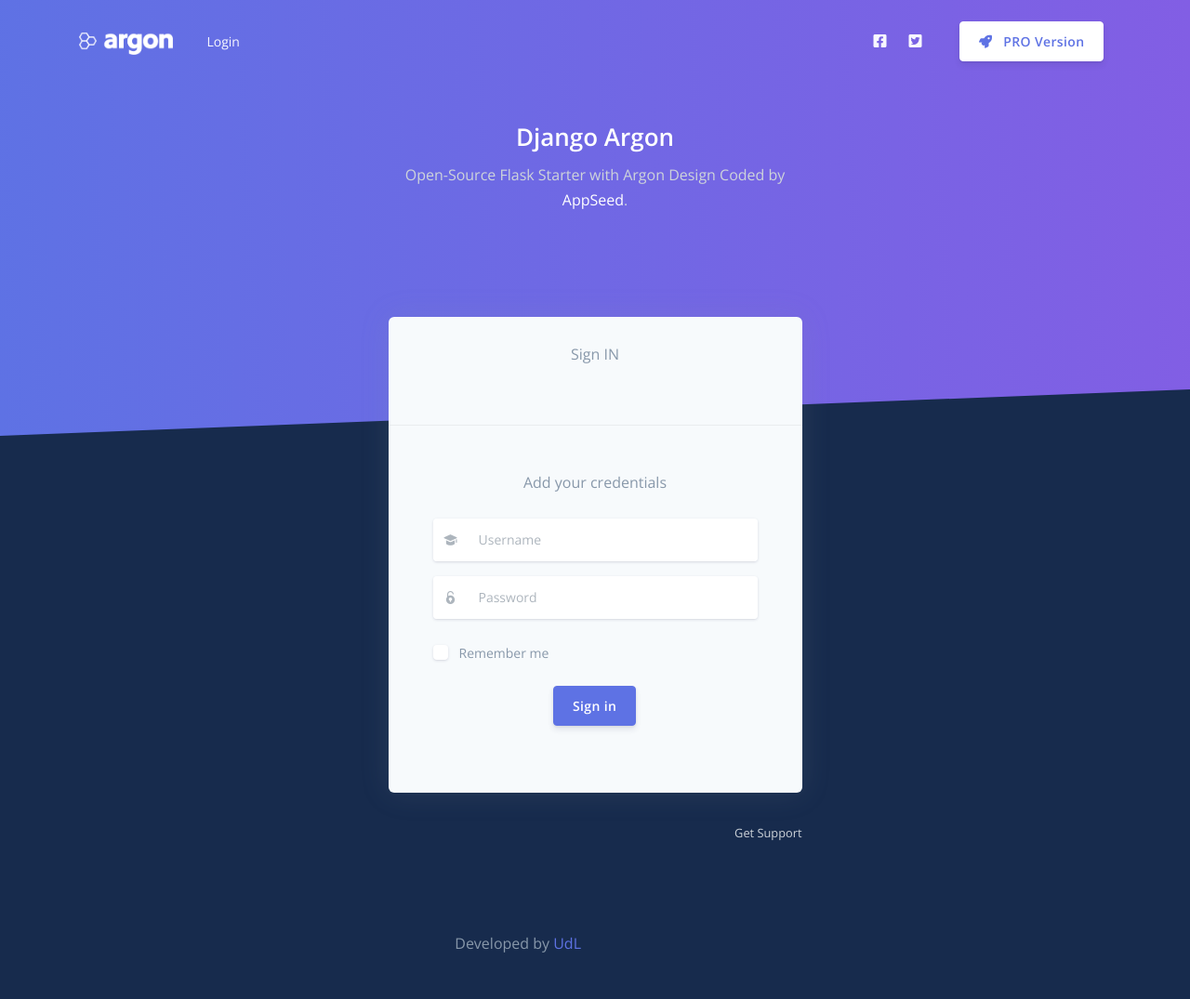
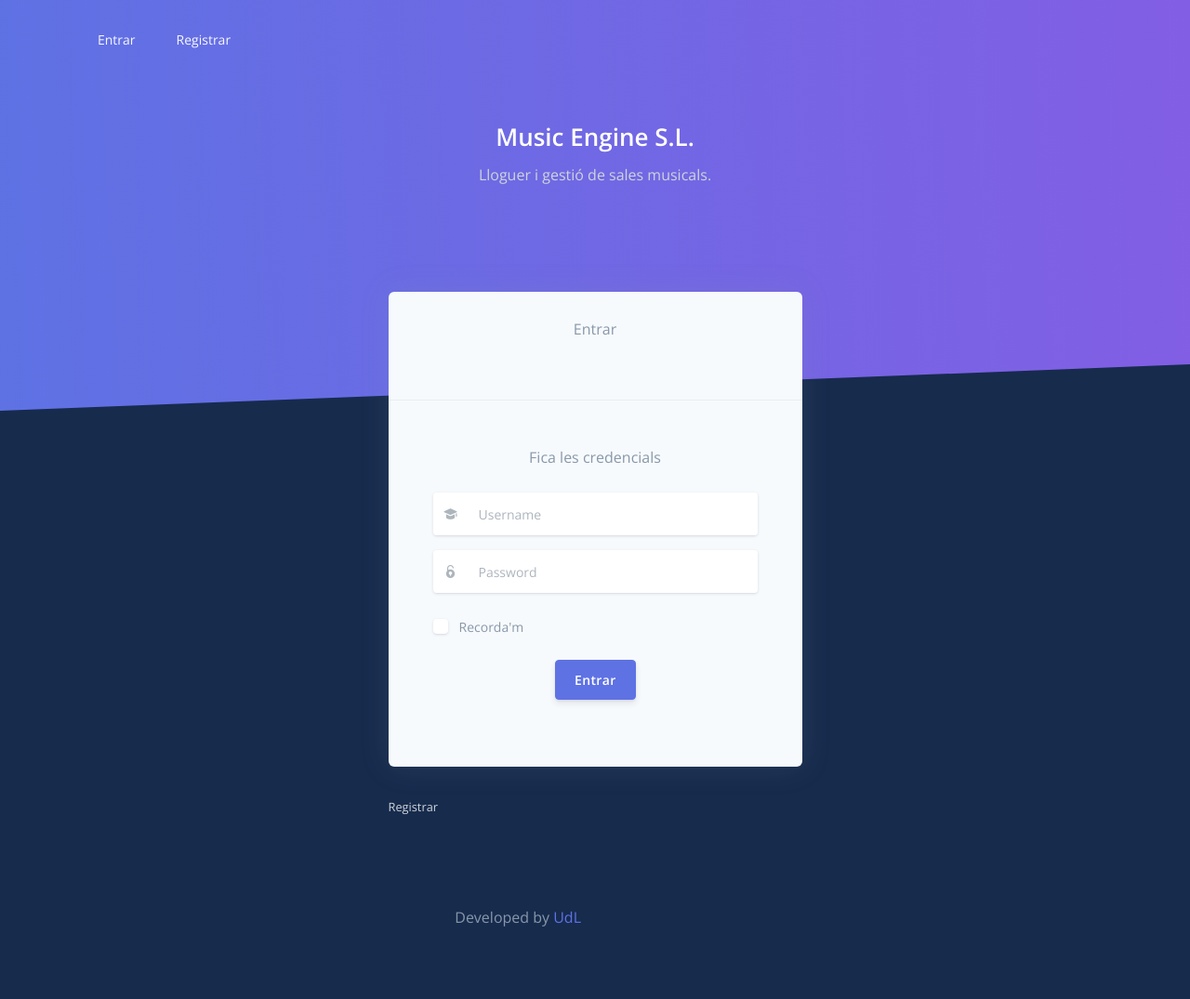
Before and after one commit to SoftwareProjectUdL/MusicEngine, a Django app: page /login/ in a window 1280 px wide. Shown: the whole page at 93% size. After the commit the page ends 997 px from the top, so only its background shows below. Run offline with Django 4.2, Linux system fonts and the light colour scheme; some libraries are stand-ins or nearby versions.

Commit message:
templates permisions

```diff
--- a/MusicEngineApp/authentication/urls.py
+++ b/MusicEngineApp/authentication/urls.py
@@ -4,6 +4,6 @@
 
 urlpatterns = [
     path('login/', login_view, name="login"),
-    # path('register/', register_user, name="register"),
+    path('register/', register_user, name="register"),
     path("logout/", logout_redirect, name="logout")
 ]
--- a/MusicEngineApp/authentication/views.py
+++ b/MusicEngineApp/authentication/views.py
@@ -1,9 +1,12 @@
 from django.contrib.auth import authenticate, login, logout
+from django.contrib.auth.decorators import user_passes_test
+from django.contrib.auth.models import Group
 from django.shortcuts import render, redirect
 
 from .forms import LoginForm, SignUpForm
 
 
+#@user_passes_test(lambda u: u.is_authenticated is False, login_url='/')
 def login_view(request, msg=None):
     form = LoginForm(request.POST or None)
     msg = request.GET.get('msg')
@@ -15,8 +18,9 @@
             user = authenticate(username=username, password=password)
             if user is not None:
                 login(request, user)
-                # user.groups.filter(name="gestor").exists()
-                return redirect("/backoffice")
+                if user.groups.filter(name="gestor").exists():
+                    return redirect("/backoffice")
+                return redirect("/")
             else:
                 msg = 'Invalid credentials'
         else:
@@ -25,6 +29,7 @@
     return render(request, "authentication/login.html", {"form": form, "msg": msg})
 
 
+@user_passes_test(lambda u: u.is_authenticated is False, login_url='/')
 def register_user(request):
     msg = None
     success = False
@@ -32,24 +37,19 @@
     if request.method == "POST":
         form = SignUpForm(request.POST)
         if form.is_valid():
-            form.save()
-            username = form.cleaned_data.get("username")
-            raw_password = form.cleaned_data.get("password1")
-            user = authenticate(username=username, password=raw_password)
-
-            msg = 'User created - please <a href="/login">login</a>.'
-            success = True
-
-            # return redirect("/login/")
+            user = form.save()
+            group = Group.objects.get(name='client')
+            user.groups.add(group)
+            return redirect("/")
 
         else:
             msg = 'Form is not valid'
     else:
         form = SignUpForm()
-
     return render(request, "authentication/register.html", {"form": form, "msg": msg, "success": success})
 
 
+@user_passes_test(lambda u: u.is_authenticated is True, login_url='/')
 def logout_redirect(request):
     logout(request)
     return redirect("/login?msg=Logged out successfully.")
--- a/templates/authentication/includes/navigation-fullscreen.html
+++ b/templates/authentication/includes/navigation-fullscreen.html
@@ -1,8 +1,8 @@
 <nav id="navbar-main" class="navbar navbar-horizontal navbar-transparent navbar-main navbar-expand-lg navbar-light">
   <div class="container">
-    <a class="navbar-brand" href="{% url 'home_back' %}">
+    <!--<a class="navbar-brand" href="{% url 'home_back' %}">
       <img src="/static/assets/img/brand/white.png" alt="Argon Design - Template Starter Logo.">
-    </a>
+    </a>-->
     <button class="navbar-toggler" type="button" data-toggle="collapse" data-target="#navbar-collapse" aria-controls="navbar-collapse" aria-expanded="false" aria-label="Toggle navigation">
       <span class="navbar-toggler-icon"></span>
     </button>
@@ -10,9 +10,9 @@
       <div class="navbar-collapse-header">
         <div class="row">
           <div class="col-6 collapse-brand">
-            <a href="{% url 'home_back' %}">
+            <!--<a href="{% url 'home_back' %}">
               <img src="/static/assets/img/brand/blue.png">
-            </a>
+            </a>-->
           </div>
           <div class="col-6 collapse-close">
             <button type="button" class="navbar-toggler" data-toggle="collapse" data-target="#navbar-collapse" aria-controls="navbar-collapse" aria-expanded="false" aria-label="Toggle navigation">
@@ -25,17 +25,17 @@
       <ul class="navbar-nav mr-auto">
         <li class="nav-item">
           <a href="{% url 'login' %}" class="nav-link">
-            <span class="nav-link-inner--text">Login</span>
+            <span class="nav-link-inner--text">Entrar</span>
           </a>
         </li>
-        <!--<li class="nav-item">
-          <a href="" class="nav-link">
-            <span class="nav-link-inner--text">Register</span>
+        <li class="nav-item">
+          <a href="{% url 'register' %}" class="nav-link">
+            <span class="nav-link-inner--text">Registrar</span>
           </a>
-        </li>-->
+        </li>
       </ul>
       <hr class="d-lg-none" />
-      <ul class="navbar-nav align-items-lg-center ml-lg-auto">
+      <!--<ul class="navbar-nav align-items-lg-center ml-lg-auto">
         <li class="nav-item">
           <a class="nav-link nav-link-icon" href="https://www.facebook.com/webappseed"
              target="_blank" data-toggle="tooltip" data-original-title="Like us on Facebook">
@@ -59,7 +59,7 @@
             <span class="nav-link-inner--text">PRO Version</span>
           </a>
         </li>
-      </ul>
+      </ul>-->
     </div>
   </div>
 </nav>
--- a/templates/authentication/layouts/base-fullscreen.html
+++ b/templates/authentication/layouts/base-fullscreen.html
@@ -18,7 +18,7 @@
   <link rel="canonical" href="https://appseed.us/admin-dashboards/django-dashboard-argon">
 
   <title>
-    Django Argon Dashboard - {% block title %} Open-Source Admin Panel {% endblock %} | AppSeed
+        {% block title %}{% endblock %} | MusicEngine S.L. | UdL
   </title>
 
   <link rel="icon" href="/static/assets/img/brand/favicon.png" type="image/png">
@@ -49,11 +49,10 @@
             <div class="col-lg-5 col-md-6">
               <h1 class="text-white">
                 <a target="_blank" class="text-white"
-                   href="https://appseed.us/admin-dashboards/django-dashboard-argon">Django Argon</a>
+                   href="https://appseed.us/admin-dashboards/django-dashboard-argon">Music Engine S.L.</a>
               </h1>
               <p class="text-lead text-light">
-                Open-Source Flask Starter with Argon Design
-                Coded by <a target="_blank" class="text-white" href="https://appseed.us">AppSeed</a>.
+                Lloguer i gestió de sales musicals.
               </p>
             </div>
           </div>
--- a/templates/authentication/layouts/base.html
+++ b/templates/authentication/layouts/base.html
@@ -22,7 +22,7 @@
   <link rel="canonical" href="https://appseed.us/admin-dashboards/django-dashboard-argon">
 
   <title>
-    Django Argon Dashboard - {% block title %} Open-Source Admin Panel {% endblock %} | AppSeed
+        {% block title %}{% endblock %} | MusicEngine S.L. | UdL
   </title>
 
   <!-- Favicon - loaded as static -->
--- a/templates/authentication/login.html
+++ b/templates/authentication/login.html
@@ -1,6 +1,6 @@
 {% extends 'authentication/layouts/base-fullscreen.html' %}
 
-{% block title %} Login {% endblock title %}
+{% block title %} Entrar {% endblock title %}
 
 <!-- Specific CSS goes HERE -->
 {% block stylesheets %}{% endblock stylesheets %}
@@ -14,7 +14,7 @@
           <div class="card bg-secondary shadow border-0">
             <div class="card-header bg-transparent pb-5">
               <div class="text-muted text-center mt-2 mb-3">
-                Sign IN
+                Entrar
               </div>
             </div>
             <div class="card-body px-lg-5 py-lg-5">
@@ -24,7 +24,7 @@
                   <p>{{ msg }}</p>
                 {% else %}
                   <p>
-                    Add your credentials
+                    Fica les credencials
                   </p>
                 {% endif %}
 
@@ -53,21 +53,21 @@
                 <div class="custom-control custom-control-alternative custom-checkbox">
                   <input class="custom-control-input" id=" customCheckLogin" type="checkbox">
                   <label class="custom-control-label" for=" customCheckLogin">
-                    <span class="text-muted">Remember me</span>
+                    <span class="text-muted">Recorda'm</span>
                   </label>
                 </div>
                 <div class="text-center">
-                  <button type="submit" class="btn btn-primary my-4">Sign in</button>
+                  <button type="submit" class="btn btn-primary my-4">Entrar</button>
                 </div>
               </form>
             </div>
           </div>
           <div class="row mt-3">
             <div class="col-6">
-              <!--<a href="" class="text-light"><small>Register</small></a>-->
+              <a href="{% url 'register' %}" class="text-light"><small>Registrar</small></a>
             </div>
             <div class="col-6 text-right">
-              <a href="https://appseed.us/support" class="text-light"><small>Get Support</small></a>
+              <!--<a href="https://appseed.us/support" class="text-light"><small>Get Support</small></a>-->
             </div>
           </div>
         </div>
--- a/templates/backoffice/layouts/base-fullscreen.html
+++ b/templates/backoffice/layouts/base-fullscreen.html
@@ -18,7 +18,7 @@
     <link rel="canonical" href="https://appseed.us/admin-dashboards/django-dashboard-argon">
 
     <title>
-        Django Argon Dashboard - {% block title %} Open-Source Admin Panel {% endblock %} | AppSeed
+        {% block title %}{% endblock %} | MusicEngine S.L. | UdL
     </title>
 
     <link rel="icon" href="/static/assets/img/brand/favicon.png" type="image/png">
```
Also changed, not shown: MusicEngineApp/backoffice/views.py (+20 -16 lines), templates/authentication/register.html (+8 -8 lines).
